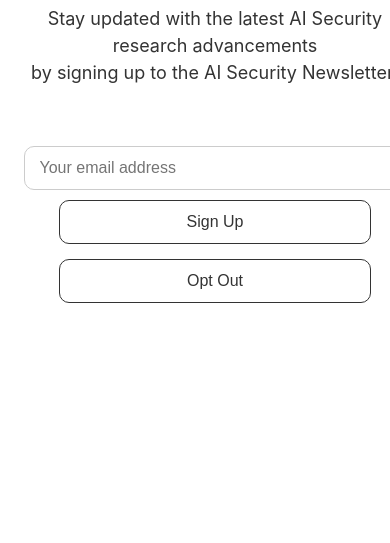
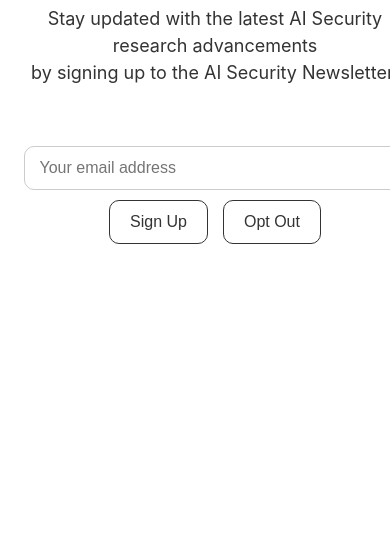
Before and after one commit to nnxmms/AI-Security-News, a Flask app: page /newsletter/ in a window 390 px wide; the page is wider, and only the part inside the window is pictured. Shown: the part 137-680 px from the top of that part. Run offline with Flask 3, Linux system fonts and the light colour scheme.

Commit message:
update: test style

```diff
--- a/templates/home.html
+++ b/templates/home.html
@@ -102,11 +102,11 @@ footer a.footer-link:hover {
     .subtitle {
         font-size: 18px; /* Reduced for mobile */
     }
-    .button-group {
+    /* .button-group {
         flex-direction: column; /* Stack buttons vertically on mobile */
-    }
+    } */
     .btn {
-        width: 80%; /* Full width for buttons on mobile */
+        width: 20%; /* Full width for buttons on mobile */
         max-width: none; /* Override max width on mobile */
     }
 }
```
